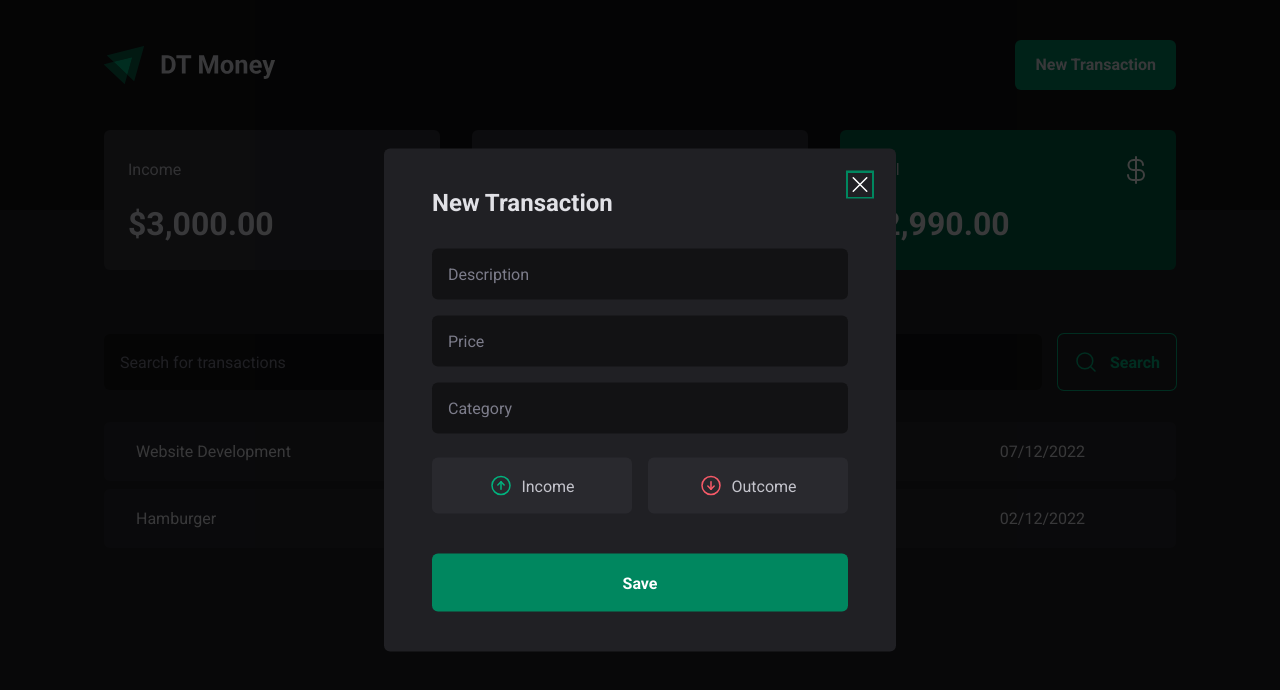
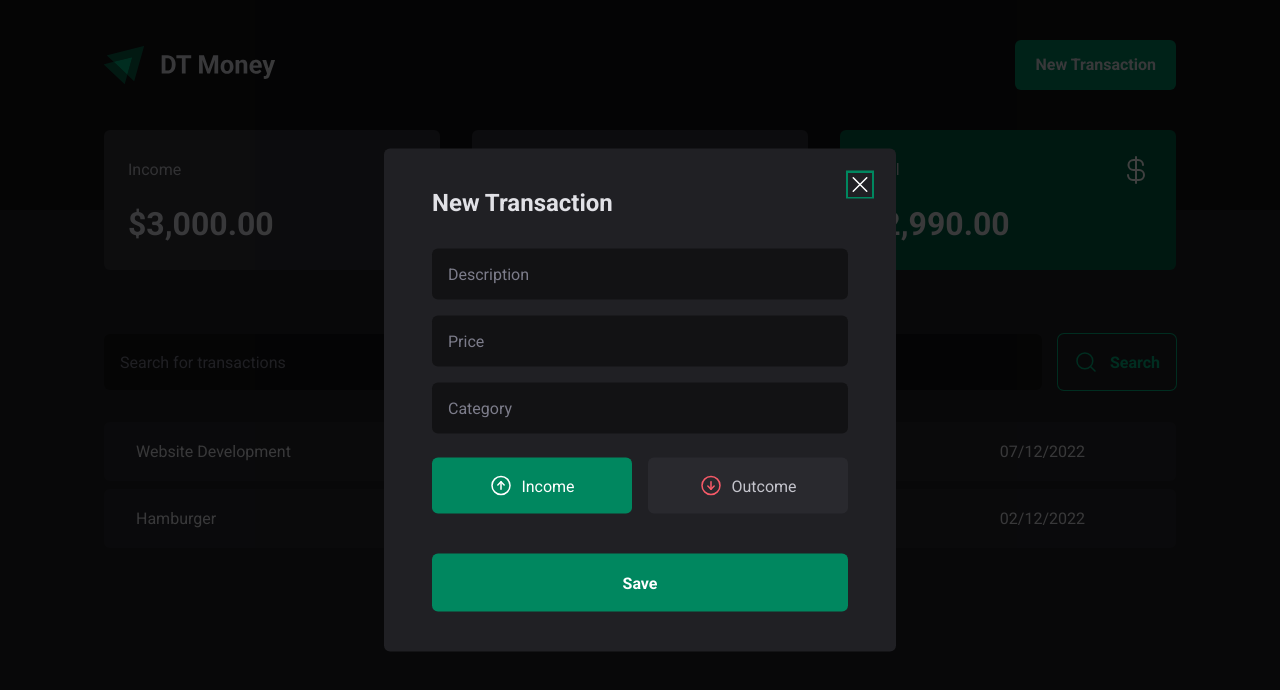
Before and after one commit to LuizPelegrini/expenses-tracker, a React (Vite) app: page / in a window 1280 px wide. Both pictures are taken after a click on the button "New Transaction". Shown: the top 690 px of the page. Built offline with nearby package versions, Linux system fonts and the light colour scheme; data requests are answered from the project's data file.

Commit message:
update: Extract transaction type when create a new transaction

```diff
--- a/src/components/NewTransactionModal/index.tsx
+++ b/src/components/NewTransactionModal/index.tsx
@@ -1,6 +1,6 @@
 import * as Dialog from '@radix-ui/react-dialog';
 import { ArrowCircleDown, ArrowCircleUp, X } from 'phosphor-react';
-import { useForm } from 'react-hook-form';
+import { Controller, useForm } from 'react-hook-form';
 import * as zod from 'zod';
 import { zodResolver } from '@hookform/resolvers/zod';
 
@@ -23,11 +23,15 @@
 
 export function NewTransactionModal() {
   const {
+    control,
     register,
     handleSubmit,
     formState: { isSubmitting },
   } = useForm<TransactionFormData>({
     resolver: zodResolver(createTransactionForm),
+    defaultValues: {
+      type: 'income',
+    },
   });
 
   async function handleCreateTransaction(data: TransactionFormData) {
@@ -57,7 +61,16 @@
           />
           <input type="text" placeholder="Category" {...register('category')} />
 
-          <TransactionType {...register('type')}>
+          <Controller
+            control={control}
+            name="type"
+            render={({ field }) => {
+              // notify React Hook Form that the field has changed by using onValueChange={field.onChange}
+              return (
+                <TransactionType
+                  onValueChange={field.onChange}
+                  value={field.value}
+                >
                   <TransactionTypeButton variant="income" value="income">
                     <ArrowCircleUp size={24} />
                     Income
@@ -67,6 +80,9 @@
                     Outcome
                   </TransactionTypeButton>
                 </TransactionType>
+              );
+            }}
+          />
 
           <button type="submit" disabled={isSubmitting}>
             Save
```
Lines whose indentation alone changed are shown as unchanged.
